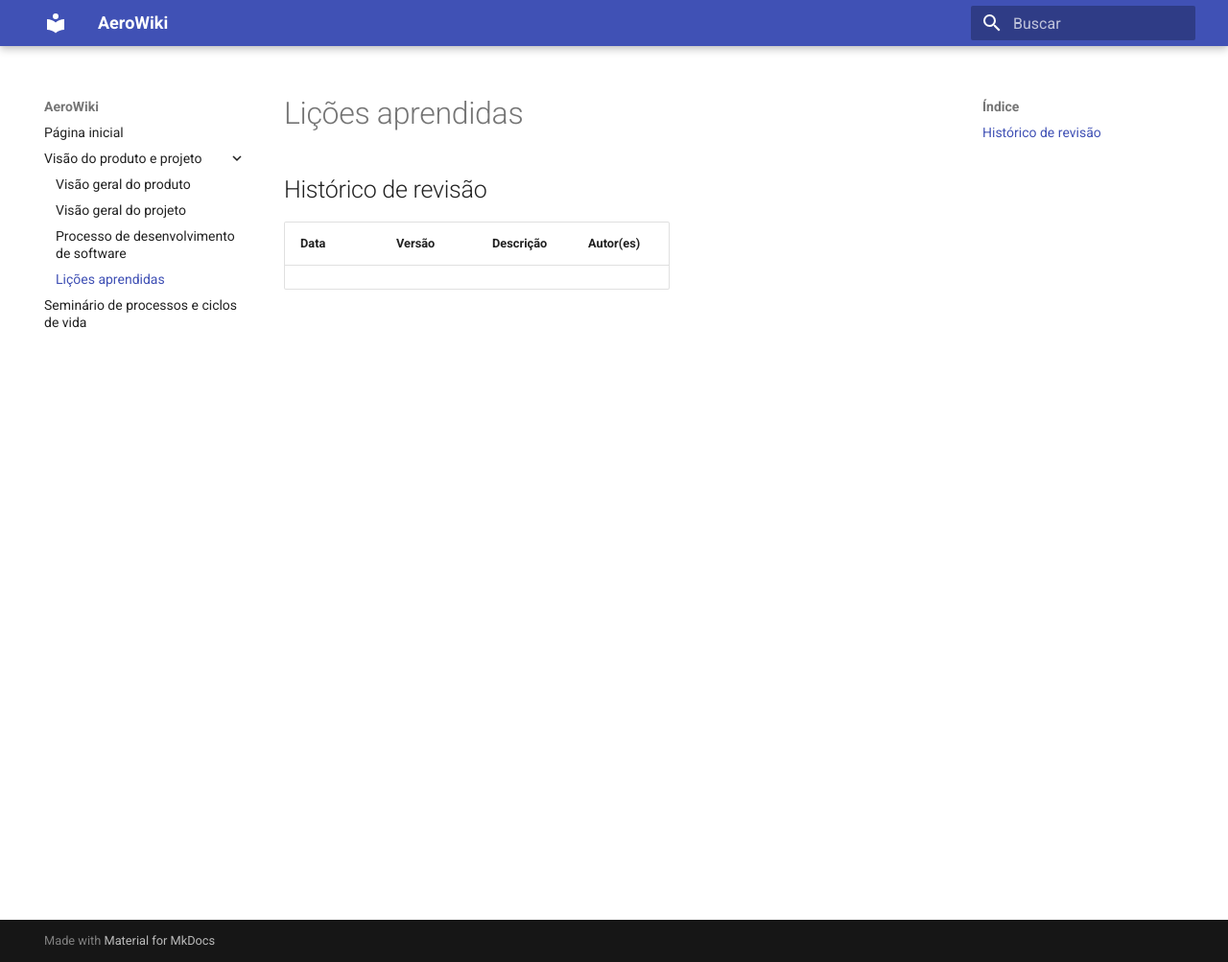
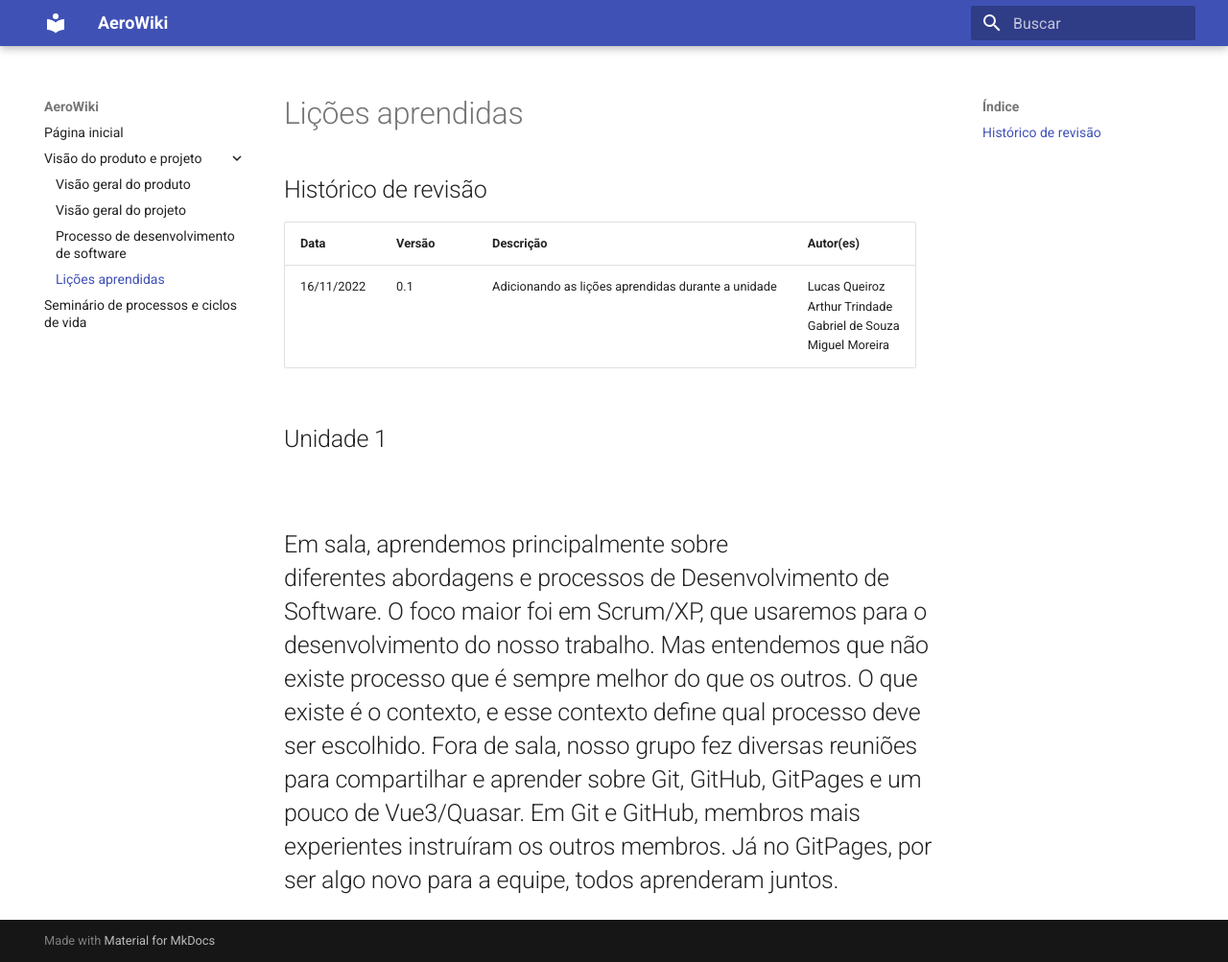
Before and after one commit to mdsreq-fga-unb/2022.2-AeroWiki, an MkDocs documentation site: the page built from docs/visao_do_produto_e_projeto/licoes-aprendidas.md, in a window 1280 px wide and 1003 px high. Shown: the whole window at 96% size. Built offline with MkDocs 1.6.1 and Material for MkDocs 9.7.7, drawn with Linux system fonts in a browser that asks for light colours.

Commit message:
adicionando as liçoes aprendidas

```diff
--- a/docs/visao_do_produto_e_projeto/licoes-aprendidas.md
+++ b/docs/visao_do_produto_e_projeto/licoes-aprendidas.md
@@ -1,6 +1,10 @@
 # Lições aprendidas
-
 ## Histórico de revisão
 
 | Data       | Versão | Descrição            | Autor(es)                                                    |
 | ---------- | ------ | -------------------- | ------------------------------------------------------------ |
+| 16/11/2022 | 0.1    | Adicionando as lições aprendidas durante a unidade|Lucas Queiroz<br>Arthur Trindade<br> Gabriel de Souza <br> Miguel Moreira|
+
+ <h2>Unidade 1 <h2>
+<br> Em sala, aprendemos principalmente sobre diferentes abordagens e processos de Desenvolvimento de Software. O foco maior foi em Scrum/XP, que usaremos para o desenvolvimento do nosso trabalho. Mas entendemos que não existe processo que é sempre melhor do que os outros. O que existe é o contexto, e esse contexto define qual processo deve ser escolhido.
+Fora de sala, nosso grupo fez diversas reuniões para compartilhar e aprender sobre Git, GitHub, GitPages e um pouco de Vue3/Quasar. Em Git e GitHub, membros mais experientes instruíram os outros membros. Já no GitPages, por ser algo novo para a equipe, todos aprenderam juntos. <br>
```
